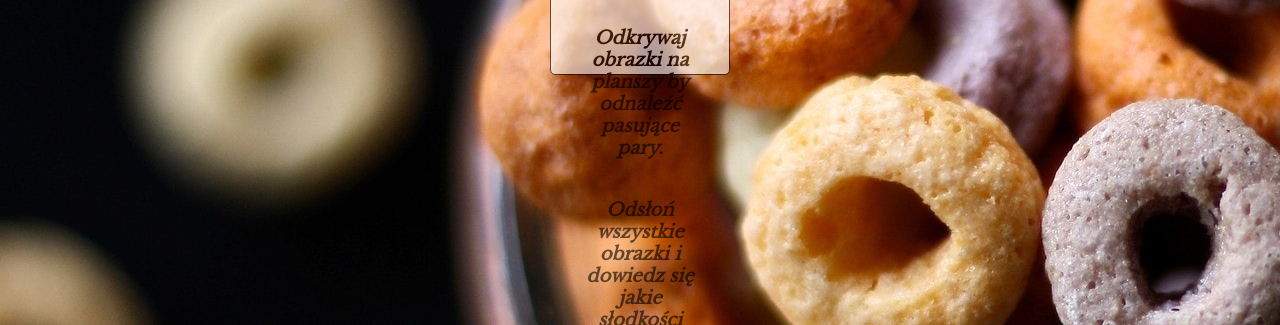
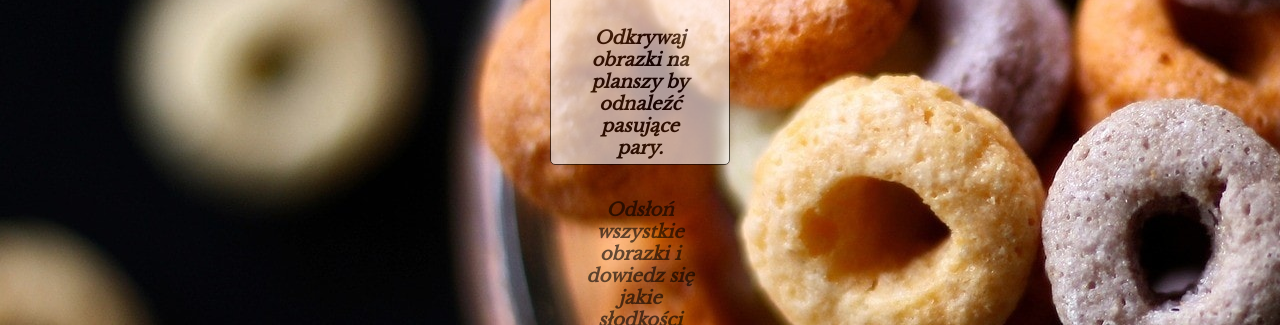
Before and after one commit to AgataKondzior/Final-project---Kopia, a plain HTML site: page index.html in a window 1280 px wide. Shown: the part 475-800 px from the top of the page. Drawn offline with nearby package versions, Linux system fonts and the light colour scheme.

Commit message:
Update style.css

```diff
--- a/css/style.css
+++ b/css/style.css
@@ -13,7 +13,7 @@ body {
 .box {
     top:250px;
     left:550px;
-    bottom:250px;
+    bottom:160px;
     right:550px;
     position:absolute;
     background-color: #ffffff;
```
